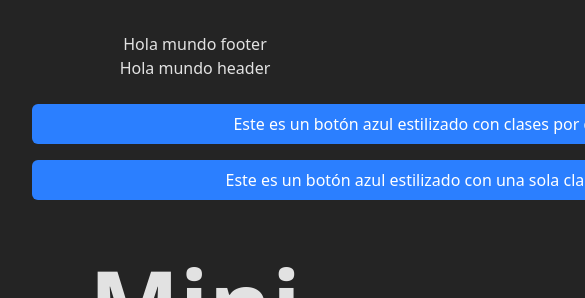
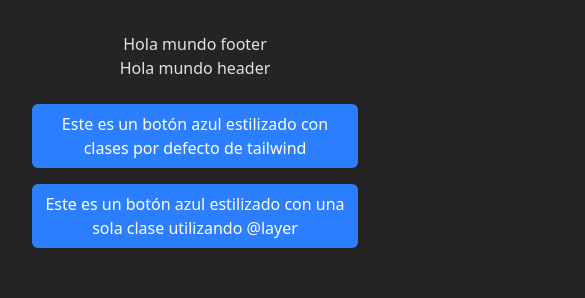
Before and after one commit to alxndrrjs/vite-tailwind-gitflow, a React (Vite) app: page / in a window 390 px wide. Shown: the top 298 px of the page, 585 px wide, since content can reach past the window. Built offline with nearby package versions, Linux system fonts and the light colour scheme.

Commit message:
responsive

```diff
--- a/src/components/common/BotonAzul.tsx
+++ b/src/components/common/BotonAzul.tsx
@@ -1,6 +1,6 @@
 export const BotonAzul = () => {
   return (
-    <div className="flex w-4xl mx-auto flex-col gap-4">
+    <div className="flex w-full mx-auto flex-col gap-4">
       <button className="bg-blue-500 cursor-pointer hover:bg-blue-600 transition-all duration-300 text-white p-2 rounded-md">
         Este es un botón azul estilizado con clases por defecto de tailwind
       </button>
```
